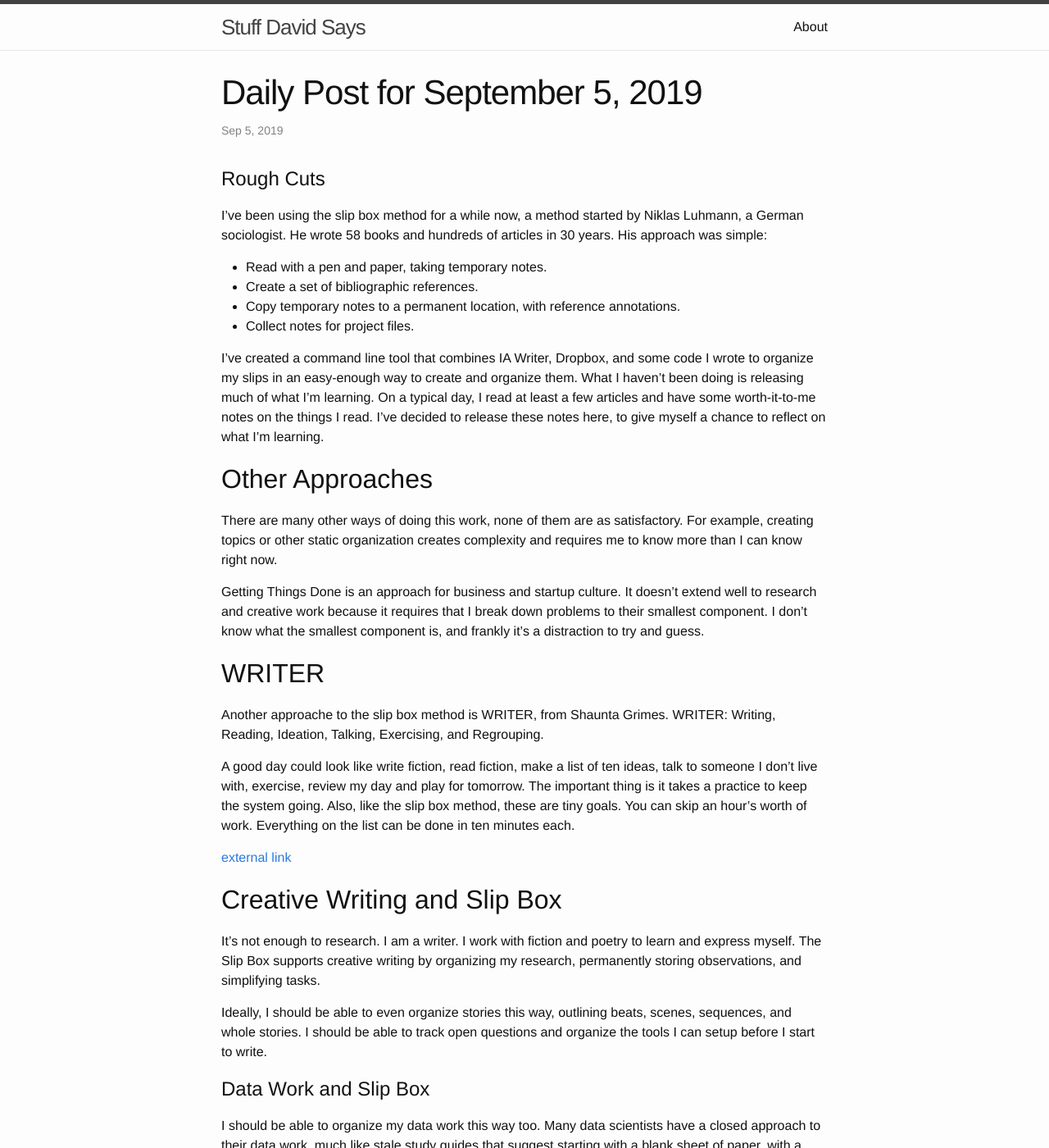
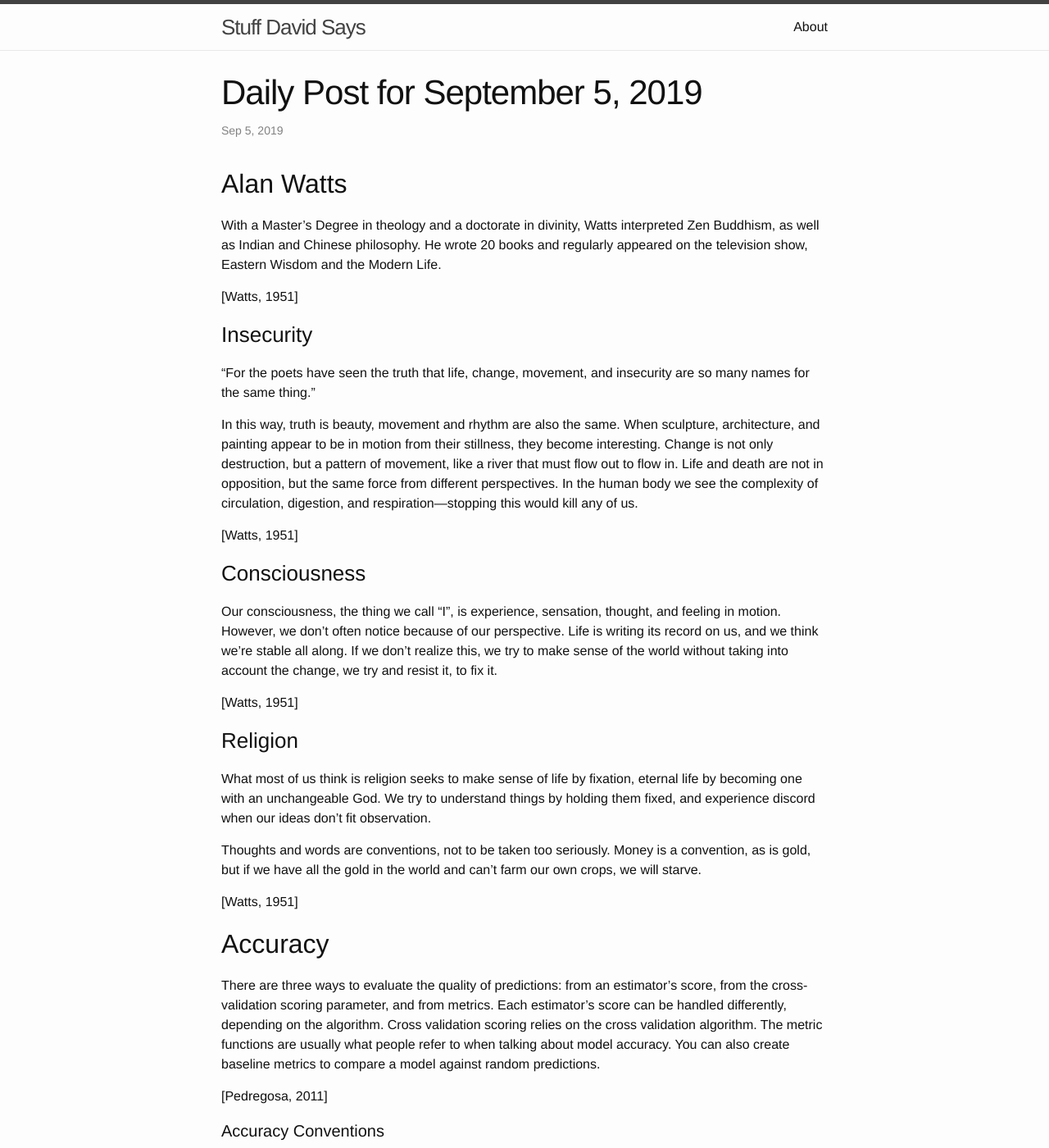
Before and after one commit to davidrichards/davidrichards.github.io, a Jekyll site: the page built from _posts/2019-09-05-daily-post-for-september-5-2019.markdown, in a window 1280 px wide and 1400 px high. Shown: the whole window at 82% size. Built offline with Jekyll 4.4.1, drawn with Linux system fonts in a browser that asks for light colours; some of the changed text lies outside the part shown.

Commit message:
Rough draft ideas from things researched around September 5, 2019; git push

```diff
--- a/_posts/2019-09-05-daily-post-for-september-5-2019.markdown
+++ b/_posts/2019-09-05-daily-post-for-september-5-2019.markdown
@@ -2,79 +2,81 @@
 layout: post
 title:  Daily Post for September 5, 2019
 summary: Rough draft ideas from things researched around September 5, 2019
-date:   2019-09-05-08:49:14
+date:   2019-09-05-23:48:51
 categories: raw
 ---
-# Rough Cuts
+## Alan Watts
 
-I've been using the slip box method for a while now, a method started by Niklas Luhmann, a German sociologist. He wrote 58 books and hundreds of articles in 30 years. His approach was simple:
+With a Master's Degree in theology and a doctorate in divinity, Watts interpreted Zen Buddhism, as well as Indian and Chinese philosophy. He wrote 20 books and regularly appeared on the television show, Eastern Wisdom and the Modern Life.
 
-* Read with a pen and paper, taking temporary notes.
-* Create a set of bibliographic references.
-* Copy temporary notes to a permanent location, with reference annotations.
-* Collect notes for project files.
+[Watts, 1951]
 
-I've created a command line tool that combines IA Writer, Dropbox, and some code I wrote to organize my slips in an easy-enough way to create and organize them. What I haven't been doing is releasing much of what I'm learning. On a typical day, I read at least a few articles and have some worth-it-to-me notes on the things I read. I've decided to release these notes here, to give myself a chance to reflect on what I'm learning.
+### Insecurity
 
+"For the poets have seen the truth that life, change, movement, and insecurity are so many names for the same thing."
 
-## Other Approaches
+In this way, truth is beauty, movement and rhythm are also the same. When sculpture, architecture, and painting appear to be in motion from their stillness, they become interesting. Change is not only destruction, but a pattern of movement, like a river that must flow out to flow in. Life and death are not in opposition, but the same force from different perspectives. In the human body we see the complexity of circulation, digestion, and respiration—stopping this would kill any of us.
 
-There are many other ways of doing this work, none of them are as satisfactory. For example, creating topics or other static organization creates complexity and requires me to know more than I can know right now.
+[Watts, 1951]
 
-Getting Things Done is an approach for business and startup culture. It doesn't extend well to research and creative work because it requires that I break down problems to their smallest component. I don't know what the smallest component is, and frankly it's a distraction to try and guess.
+### Consciousness
 
-## WRITER
+Our consciousness, the thing we call "I", is experience, sensation, thought, and feeling in motion. However, we don't often notice because of our perspective. Life is writing its record on us, and we think we're stable all along. If we don't realize this, we try to make sense of the world without taking into account the change, we try and resist it, to fix it.
 
-Another approache to the slip box method is WRITER, from Shaunta Grimes. WRITER: Writing, Reading, Ideation, Talking, Exercising, and Regrouping.
+[Watts, 1951]
 
-A good day could look like write fiction, read fiction, make a list of ten ideas, talk to someone I don't live with, exercise, review my day and play for tomorrow. The important thing is it takes a practice to keep the system going. Also, like the slip box method, these are tiny goals. You can skip an hour's worth of work. Everything on the list can be done in ten minutes each.
+### Religion
 
-[external link](https://medium.com/60-months-to-ironman/how-to-be-a-good-writer-with-a-good-life-929508b0bb1e)
+What most of us think is religion seeks to make sense of life by fixation, eternal life by becoming one with an unchangeable God. We try to understand things by holding them fixed, and experience discord when our ideas don't fit observation.
 
-## Creative Writing and Slip Box
+Thoughts and words are conventions, not to be taken too seriously. Money is a convention, as is gold, but if we have all the gold in the world and can't farm our own crops, we will starve.
 
-It's not enough to research. I am a writer. I work with fiction and poetry to learn and express myself. The Slip Box supports creative writing by organizing my research, permanently storing observations, and simplifying tasks.
+[Watts, 1951]
 
-Ideally, I should be able to even organize stories this way, outlining beats, scenes, sequences, and whole stories. I should be able to track open questions and organize the tools I can setup before I start to write.
+## Accuracy
 
-# Data Work and Slip Box
+There are three ways to evaluate the quality of predictions: from an estimator's score, from the cross-validation scoring parameter, and from metrics. Each estimator's score can be handled differently, depending on the algorithm. Cross validation scoring relies on the cross validation algorithm. The metric functions are usually what people refer to when talking about model accuracy. You can also create baseline metrics to compare a model against random predictions.
 
-I should be able to organize my data work this way too. Many data scientists have a closed approach to their data work, much like stale study guides that suggest starting with a blank sheet of paper, with a hypothesis, or some other interruption to the work.
+[Pedregosa, 2011]
 
-Smart work takes one step at a time. It is scalable. It takes linear effort to extend it. This type or organization reduces distraction and should work well.
+#### Accuracy Conventions
 
-The actual code, the Jupyter notebooks, libraries, models, data, operations, platforms, and other tools I use for my data work can be organized like project files. It is not different than creating permanent slips and writing at most a preliminary draft from my notes.
+All scoring metrics follow the convention that higher values are better than lower values. For metrics that work differently, there is an alternative version that follows this convention, e.g. mean squared error has a negative mean squared error variant that follows this convention.
 
-# Intelligence Can Be Simple
+[Pedregosa, 2011]
 
-Intelligence is generally awareness and functionality, rather than IQ or some external measure.
+### Scikit Learn Accuracy Standards
 
-That means I can measure whether organizing slips increases awareness. Can I find them? Can I understand them after I forgot the context when they were written? Can I address any part of my  research? Can I keep an open mind? Can I form opinions? Can I ask questions, make arguments, change my opinions?
+Scikit Learn offers many scoring functions for each type of predictor (classification, clustering, and regression). You can also define your own metrics or use multiple metrics. The important thing is to understand and choose informative metrics that improve insight during  model development.
 
-That also means I can measure whether organizing slips increases functionality. Can I manage more complexity? Can I find what I'm looking for? Do I have serendipitous insight by combining new things? Is it easy to extend old ideas with new information?
+[Pedregosa, 2011]
 
-# Data Work Is Never Complete
+### Multi-class Metrics
 
-Like with software, a data project is never finished until I shut it down. That doesn't mean I keep working on it, but there can be new arguments, problems with new data, new questions, or new methods to apply to old systems.
+When a metric is primarily designed to handle binary classification, like an F1 score or ROC AUC score, then it can be extended to a multiclass problem by treating is as a set of binary problems--one for each class. The values are then averaged. A macro averaging finds the mean of each class with an equal weight given to each. A weighted averaging score weights each value by the classes' presence in the data. There are several other averaging methods.
 
-Better to find the tools that use old approaches and update them together. Better to consider what could be different without disrupting what's already working. Better to remain calm when difficult choices and presentations are appropriate.
+[Pedregosa, 2011]
 
-# Context Free Discussion
+### Human Annotation
 
-A context-free discussion of verifiable facts is promising. Consider a slip as an answer in a question and answer NLP task. A lot of great next steps can come from putting my best work out there, making it available for data tools.
+Cohen's Kappa can be used when working with human annotators. This accounts for the difference in human agreement.
 
-Bringing the whole conversation full circle is critical. A lot of data work isn't about creating the most accurate models, but scaling them, collaborating with others, adapting good ideas in the organization, finding latent variables, and training people to continue and improve the effort. All of that can be enhanced by high quality slips.
+[Pedregosa, 2011]
 
-# Writing Has Many Steps
+### Confusion Matrix
 
-Writing involves reading, research, thinking, and tinkering. The slip box method splits these steps into different time slots, making it easier to do one thing at a time. Also, it makes it easier to do a step when I'm ready, instead of when I start the first step.
+A confusion matrix demonstrates true classifications along the diagonal and the classes confused in other squares. A normalized confusion matrix shows the percentage of accurate vs inaccurate predictions.
 
-Any thought of sufficient complexity requires writing—memory and logic are limited resources. By writing, I seek coherence by creating distance between each step.
+[Pedregosa, 2011]
 
-(Ahrens, 2018)
+### Precision and Recall
 
-# Results
+Recall is a predictor's ability to find positive samples. Precision is the predictor's ability to not label positive for negative values. An F-measure (whether F beta or F1) is the weighted harmonic mean of precision recall.
 
-With slip box, I keep revisiting areas I couldn't master before, thinks like port forwarding, VPNs, security, and non-FastAI machine learning. These are areas I can't focus my career on, but are an important foundational part of my research. It's worth taking the effort.
+[Pedregosa, 2011]
 
-The difference is the process. Rough notes begin to make sense. I filter these and convert some of them into permanent notes. I can search, link, order, organize, and refine the permanent notes. This means something is only important if it's important—if it fits into my life, and moves things forward for me.
+### References
+
+Pedregosa, F. (2011). 3.3. Model evaluation: Quantifying the quality of predictions — scikit-learn 0.21.3 documentation. Retrieved September 5, 2019, from https://scikit-learn.org/stable/modules/model_evaluation.html
+
+Watts, A. (1951). The wisdom of insecurity. New York: Vintage Books.
```
